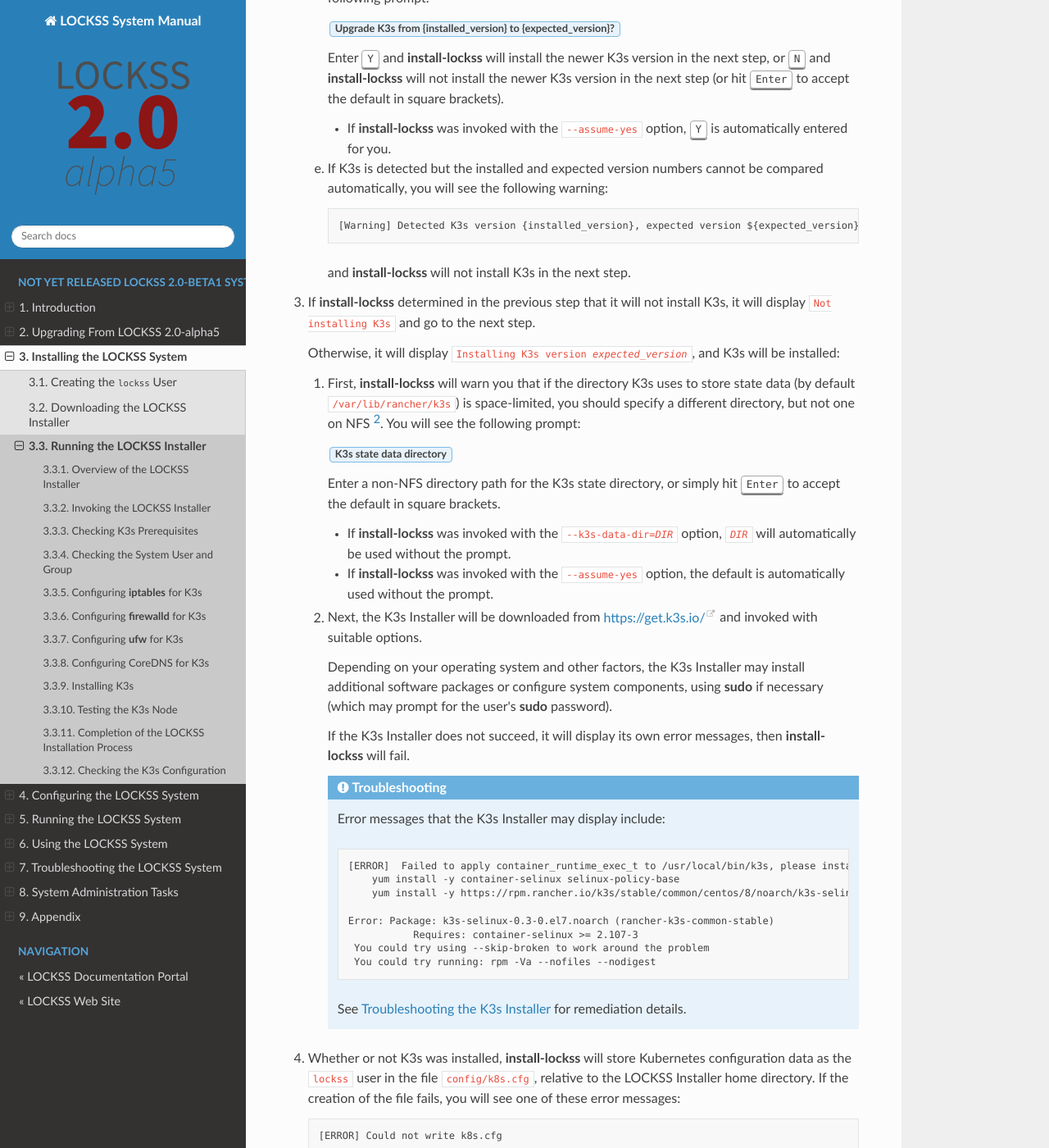
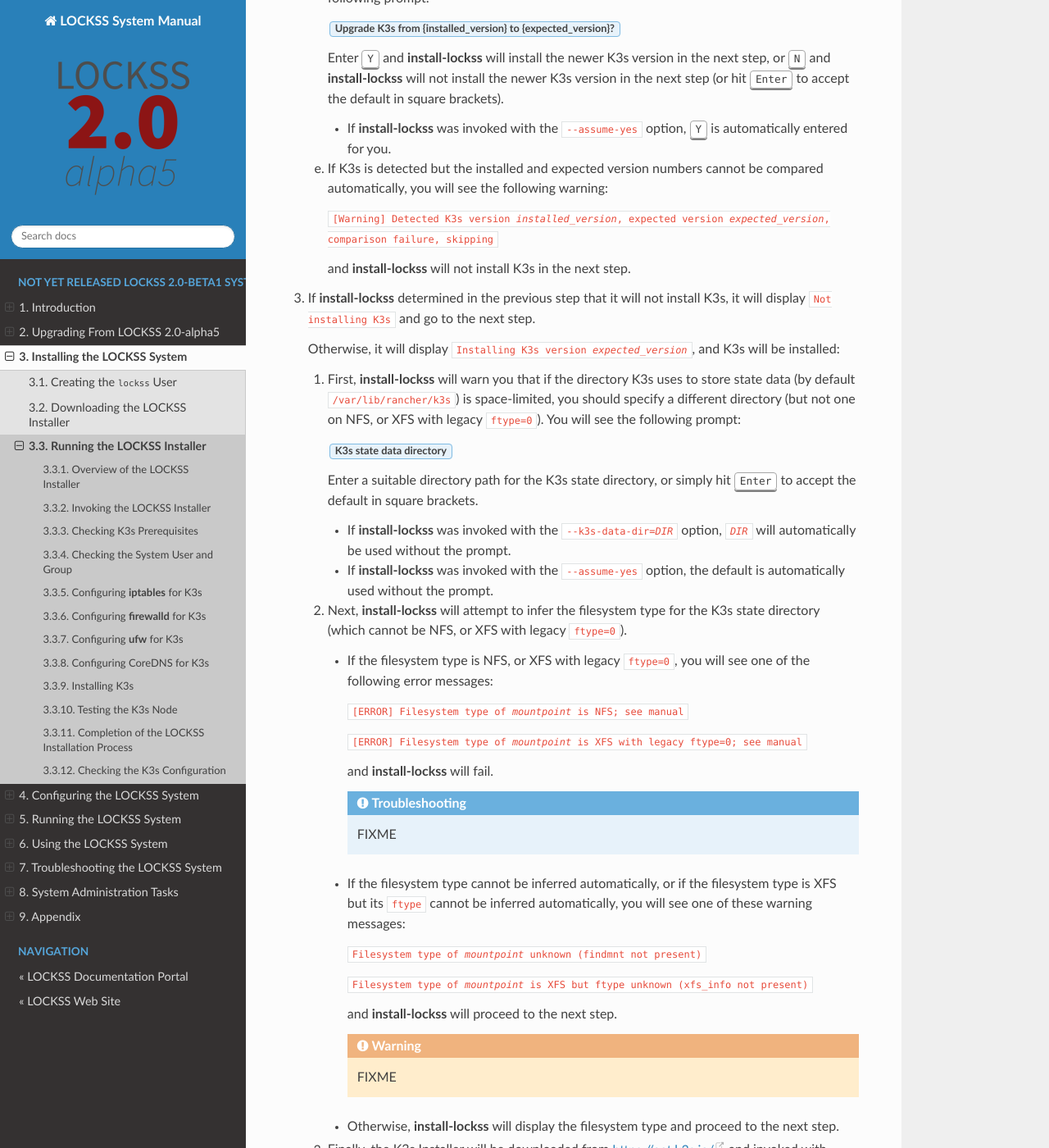
Before and after one commit to lockss/lockss-rtd-manual, a Sphinx documentation site: the page built from docs/installing/installer.rst, in a window 1280 px wide and 1400 px high, scrolled down 9698 px. Shown: the whole window at 82% size. Built offline with Sphinx 7.4.7 and the Read the Docs theme 2.0.0, drawn with Linux system fonts in a browser that asks for light colours; cross-references to code outside the pages are shown as plain code; some of the changed text lies outside the part shown.

Commit message:
Added instructions for XFS ftype=0 and filesystem type inference. (Needs more work.)
(Time delayed commit.)

```diff
--- a/docs/installing/installer.rst
+++ b/docs/installing/installer.rst
@@ -470,9 +470,7 @@ During this phase, :program:`install-lockss` will install K3s.
 
    e. If K3s is detected but the installed and expected version numbers cannot be compared automatically, you will see the following warning:
 
-      .. code-block:: text
-
-         [Warning] Detected K3s version {installed_version}, expected version ${expected_version}, comparison failure, skipping
+      :samp:`[Warning] Detected K3s version {installed_version}, expected version {expected_version}, comparison failure, skipping`
 
       and :program:`install-lockss` will not install K3s in the next step.
 
@@ -480,17 +478,45 @@ During this phase, :program:`install-lockss` will install K3s.
 
    Otherwise, it will display :samp:`Installing K3s version {expected_version}`, and K3s will be installed:
 
-   1. First, :program:`install-lockss` will warn you that if the directory K3s uses to store state data (by default :file:`/var/lib/rancher/k3s`) is space-limited, you should specify a different directory, but not one on NFS [#fnk3sdatadir]_. You will see the following prompt:
+   1. First, :program:`install-lockss` will warn you that if the directory K3s uses to store state data (by default :file:`/var/lib/rancher/k3s`) is space-limited, you should specify a different directory (but not one on NFS, or XFS with legacy ``ftype=0``). You will see the following prompt:
 
       :guilabel:`K3s state data directory`
 
-      Enter a non-NFS directory path for the K3s state directory, or simply hit :kbd:`Enter` to accept the default in square brackets.
+      Enter a suitable directory path for the K3s state directory, or simply hit :kbd:`Enter` to accept the default in square brackets.
 
       *  If :program:`install-lockss` was invoked with the :samp:`--k3s-data-dir={DIR}` option, :samp:`{DIR}` will automatically be used without the prompt.
 
       *  If :program:`install-lockss` was invoked with the ``--assume-yes`` option, the default is automatically used without the prompt.
 
-   2. Next, the K3s Installer will be downloaded from https://get.k3s.io/ and invoked with suitable options.
+   2. Next, :program:`install-lockss` will attempt to infer the filesystem type for the K3s state directory (which cannot be NFS, or XFS with legacy ``ftype=0``).
+
+      *  If the filesystem type is NFS, or XFS with legacy ``ftype=0``, you will see one of the following error messages:
+
+         :samp:`[ERROR] Filesystem type of {mountpoint} is NFS; see manual`
+
+         :samp:`[ERROR] Filesystem type of {mountpoint} is XFS with legacy ftype=0; see manual`
+
+         and :program:`install-lockss` will fail.
+
+         .. admonition:: Troubleshooting
+
+            FIXME
+
+      *  If the filesystem type cannot be inferred automatically, or if the filesystem type is XFS but its ``ftype`` cannot be inferred automatically, you will see one of these warning messages:
+
+         :samp:`Filesystem type of {mountpoint} unknown (findmnt not present)`
+
+         :samp:`Filesystem type of {mountpoint} is XFS but ftype unknown (xfs_info not present)`
+
+         and :program:`install-lockss` will proceed to the next step.
+
+         .. warning::
+
+            FIXME
+
+      *  Otherwise, :program:`install-lockss` will display the filesystem type and proceed to the next step.
+
+   3. Finally, the K3s Installer will be downloaded from https://get.k3s.io/ and invoked with suitable options.
 
       Depending on your operating system and other factors, the K3s Installer may install additional software packages or configure system components, using :program:`sudo` if necessary (which may prompt for the user's :program:`sudo` password).
 
@@ -706,6 +732,10 @@ That being said, we still recommend running :program:`k3s check-config` and inte
 
    See :doc:`/sysadmin/privileged`.
 
-.. [#fnk3sdatadir]
+.. [#fnk3sdatadirnfs]
 
    See https://github.com/containerd/containerd/discussions/6140.
+
+.. [#fnk3sdatadirxfs]
+
+   See https://docs.docker.com/storage/storagedriver/overlayfs-driver/#prerequisites.
```
Also changed, not shown: other parts of docs/installing/installer.rst (+1 -1 lines).
